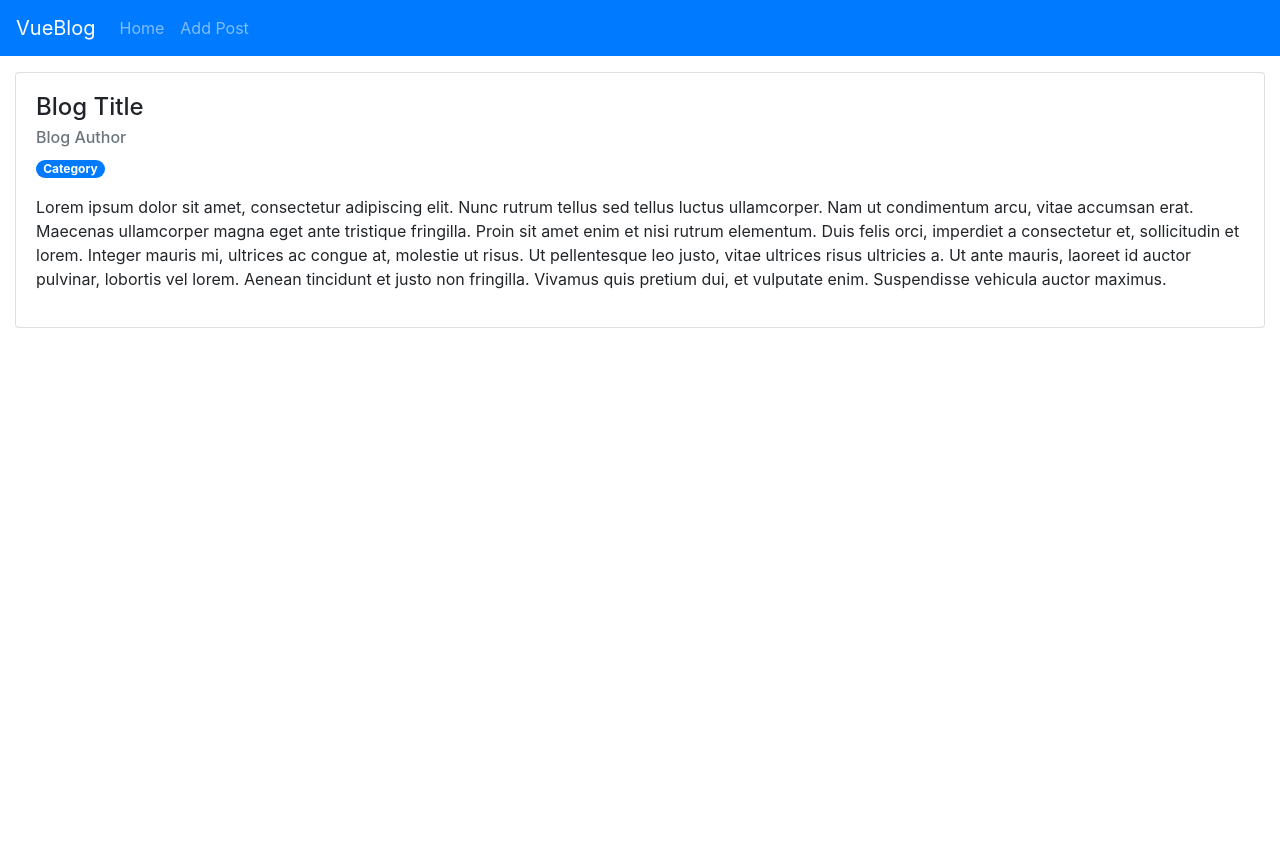
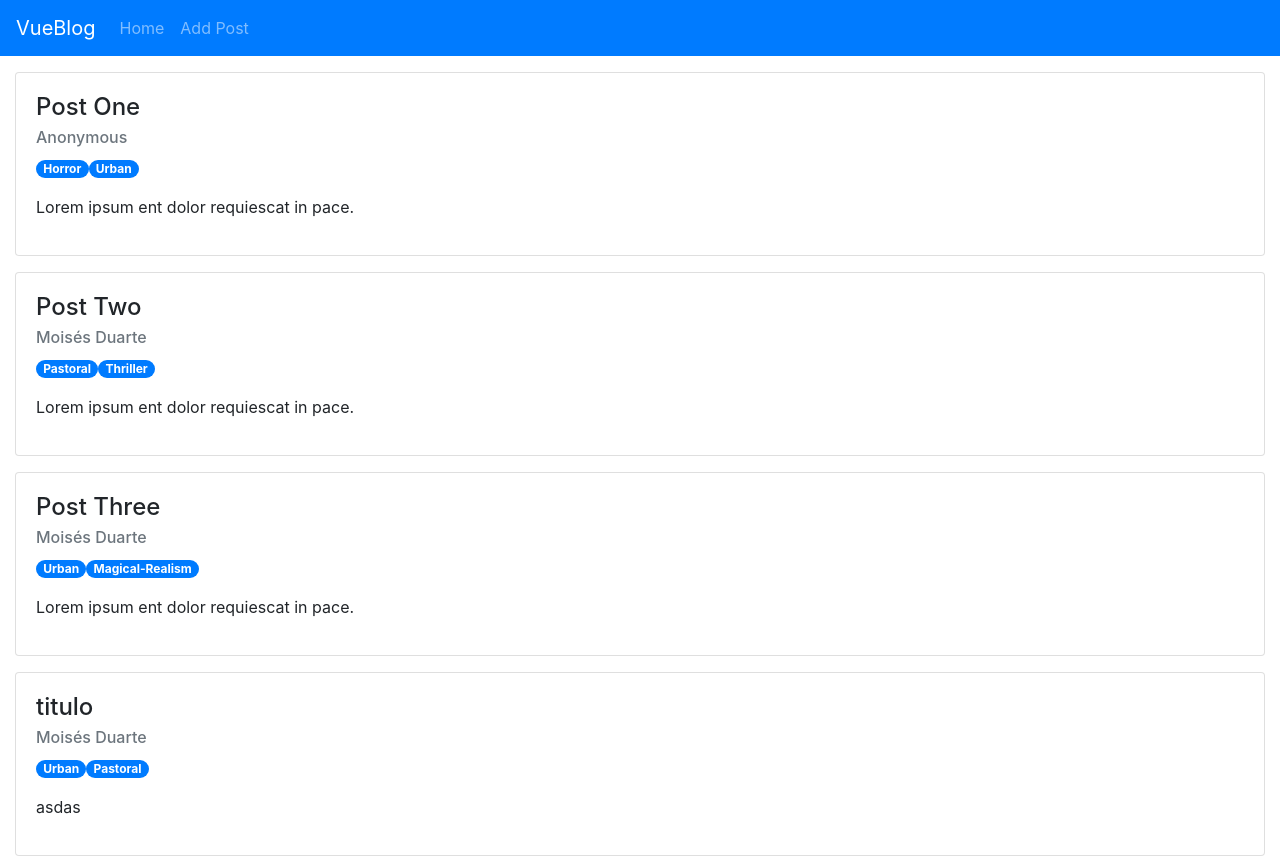
Before and after one commit to MoisesDuarte/vue-blog, a Vue app: page /#/ in a window 1280 px wide. Shown: the top 858 px of the page. Before the commit the page ends 800 px from the top, so only its background shows below. Built offline with nearby package versions, Linux system fonts and the light colour scheme; data requests are answered from the project's data file.

Commit message:
Listing posts in Home.vue

```diff
--- a/src/views/Home.vue
+++ b/src/views/Home.vue
@@ -1,9 +1,9 @@
 <template>
   <b-container fluid>
-    <b-card title="Blog Title" sub-title="Blog Author" class="mt-3">
+    <b-card v-for="blog in blogs" :key="blog.id" :title="blog.title" :sub-title="blog.author" class="mt-3 mb-3">
       <b-card-text>
-        <p><b-badge pill variant="primary">Category</b-badge></p>
-        <p>Lorem ipsum dolor sit amet, consectetur adipiscing elit. Nunc rutrum tellus sed tellus luctus ullamcorper. Nam ut condimentum arcu, vitae accumsan erat. Maecenas ullamcorper magna eget ante tristique fringilla. Proin sit amet enim et nisi rutrum elementum. Duis felis orci, imperdiet a consectetur et, sollicitudin et lorem. Integer mauris mi, ultrices ac congue at, molestie ut risus. Ut pellentesque leo justo, vitae ultrices risus ultricies a. Ut ante mauris, laoreet id auctor pulvinar, lobortis vel lorem. Aenean tincidunt et justo non fringilla. Vivamus quis pretium dui, et vulputate enim. Suspendisse vehicula auctor maximus. </p>
+        <p><b-badge v-for="category in blog.categories" :key='category' pill variant="primary">{{category}}</b-badge></p>
+        <p>{{blog.content}}</p>
       </b-card-text>
     </b-card>
   </b-container>
@@ -12,6 +12,11 @@
 <script>
 export default {
   name: 'Home',
+  data() {
+    return {
+      blogs: []
+    }
+  },
   created() {
     this.Axios.get('http://localhost:3000/posts')
     .catch(err => {
@@ -19,6 +24,7 @@ export default {
     })
     .then(response => {
       console.log(response);
+      this.blogs = response.data.slice(0, 5);
     })
   }
 }
```
